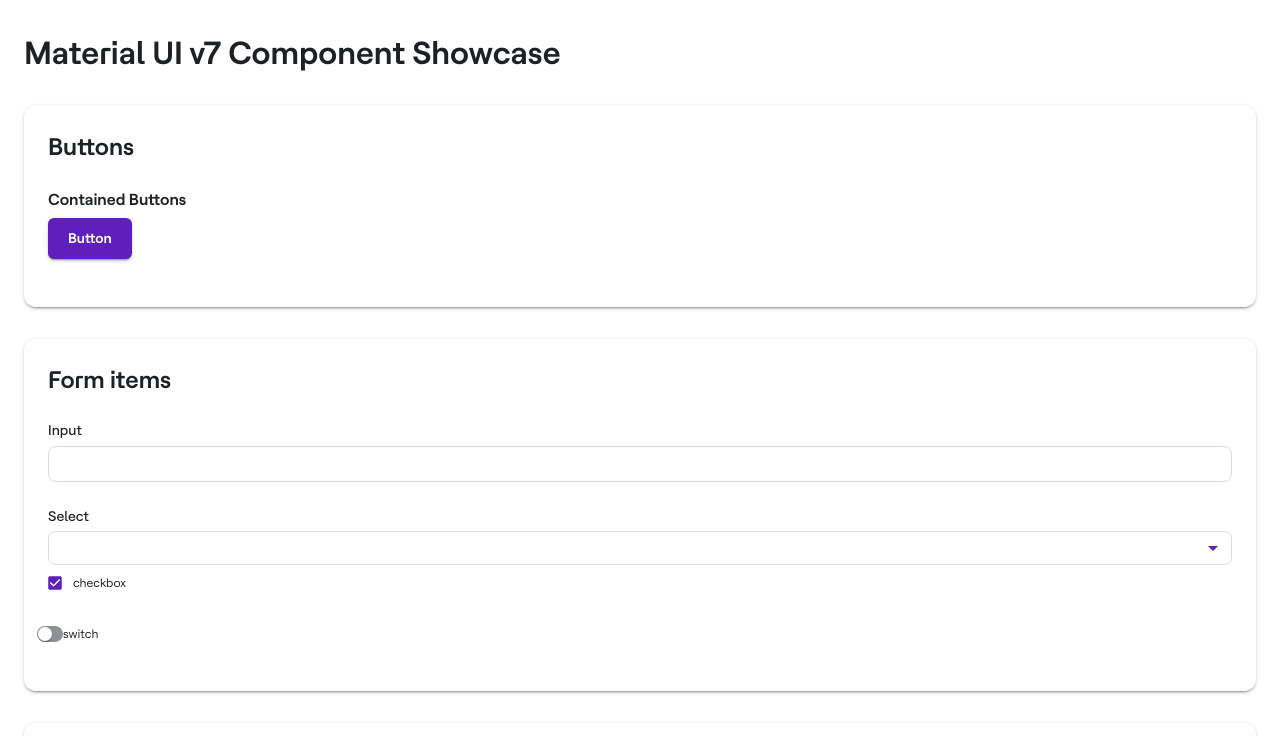
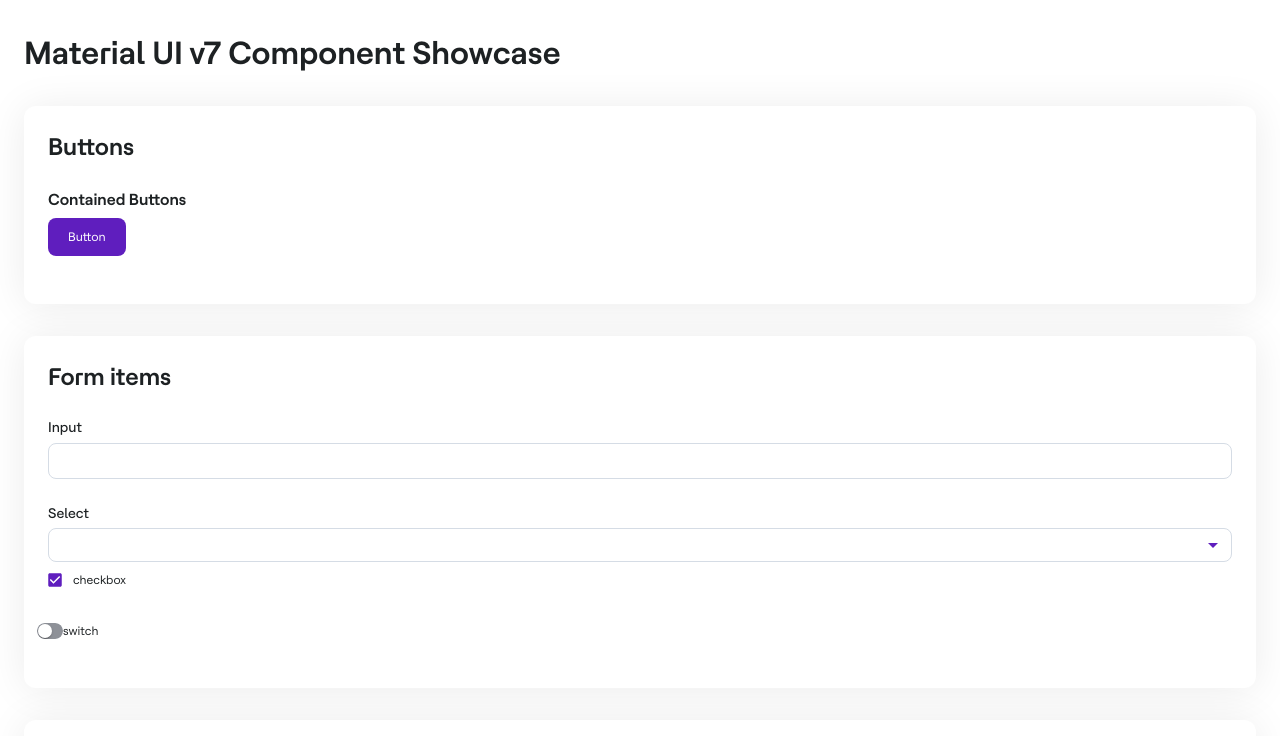
Before and after one commit to formdenes/ui-theme-test, a React (Vite) app: page / in a window 1280 px wide. Shown: the top 736 px of the page. Built offline with nearby package versions, Linux system fonts and the light colour scheme.

Commit message:
style changes for buttons and boxes

```diff
--- a/src/theme/theme.ts
+++ b/src/theme/theme.ts
@@ -347,8 +347,11 @@
       },
       styleOverrides: {
         root: {
+          borderRadius: "8px",
+          boxShadow: "none",
           textTransform: "none",
-          fontWeight: 600,
+          fontSize: "12.25px",
+          fontWeight: "normal",
           padding: "8px 20px",
         },
         contained: ({ theme }) => ({
@@ -401,6 +404,7 @@
       styleOverrides: {
         rounded: {
           borderRadius: 12,
+          boxShadow: "0 2px 40px #00000014"
         },
       },
     },
```
